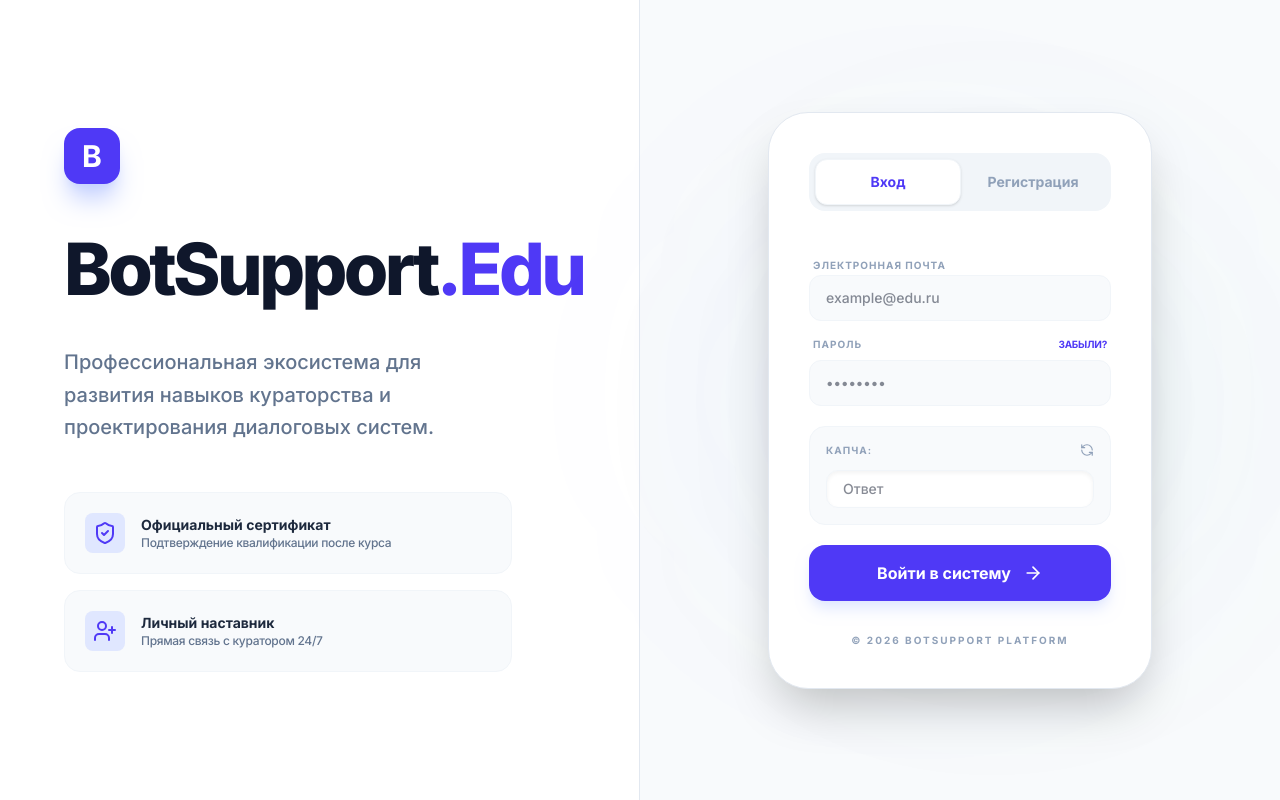
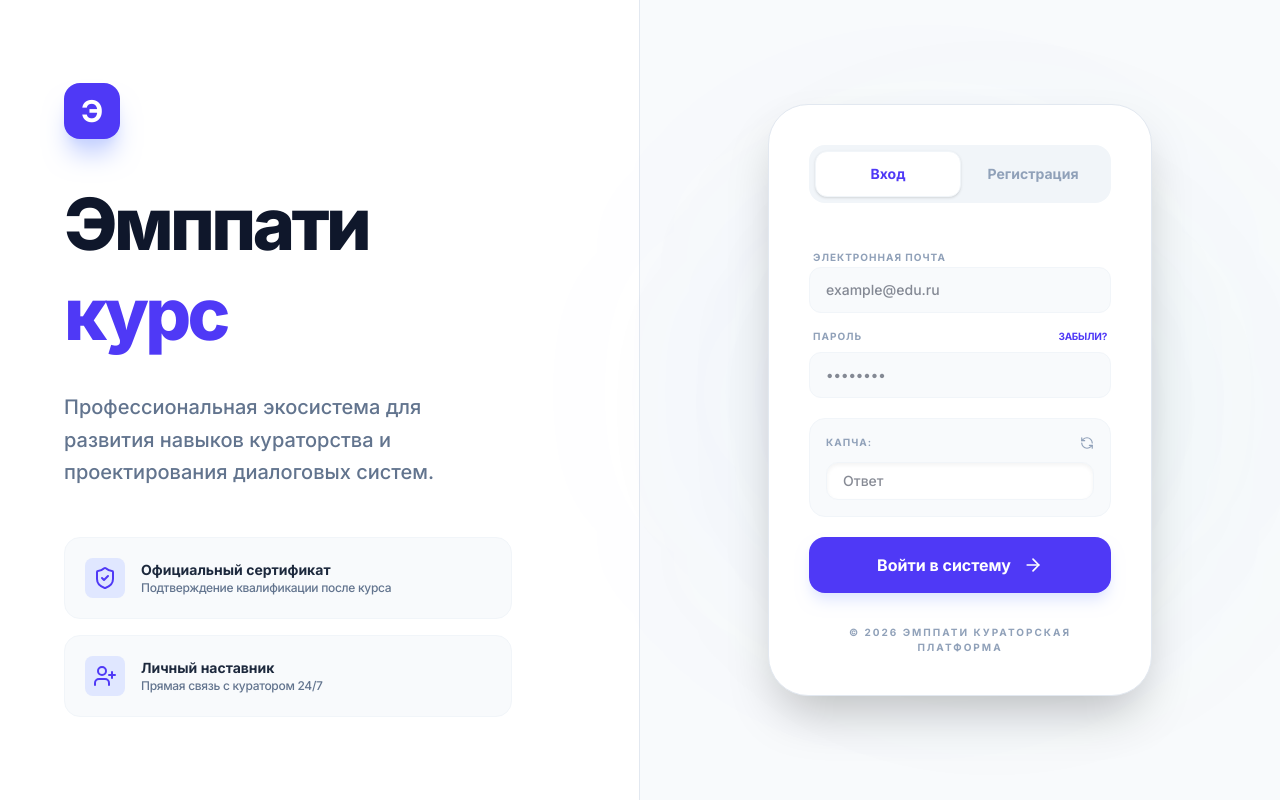
Before and after one commit to Pon157/teachbp, a React (Vite) app: page / in a window 1280 px wide. Built offline with nearby package versions, Linux system fonts and the light colour scheme; no server answers.

Commit message:
Update LandingPage.tsx

```diff
--- a/src/pages/LandingPage.tsx
+++ b/src/pages/LandingPage.tsx
@@ -154,10 +154,10 @@
           className="max-w-md"
         >
           <div className="w-14 h-14 bg-indigo-600 rounded-2xl mb-10 flex items-center justify-center shadow-xl shadow-indigo-200">
-            <span className="text-white font-bold text-3xl">B</span>
+            <span className="text-white font-bold text-3xl">Э</span>
           </div>
           <h1 className="text-5xl md:text-7xl font-extrabold leading-tight mb-8 tracking-tighter text-slate-900">
-            BotSupport<span className="text-indigo-600">.Edu</span>
+            Эмппати<span className="text-indigo-600"> курс</span>
           </h1>
           <p className="text-slate-500 text-xl mb-12 leading-relaxed font-medium">
             Профессиональная экосистема для развития навыков кураторства и проектирования диалоговых систем.
@@ -410,7 +410,7 @@
           )}
 
           <p className="mt-8 text-center text-[10px] text-slate-400 uppercase tracking-[0.2em] font-bold">
-            © 2026 BotSupport Platform
+            © 2026 Эмппати кураторская платформа
           </p>
         </motion.div>
       </div>
```
